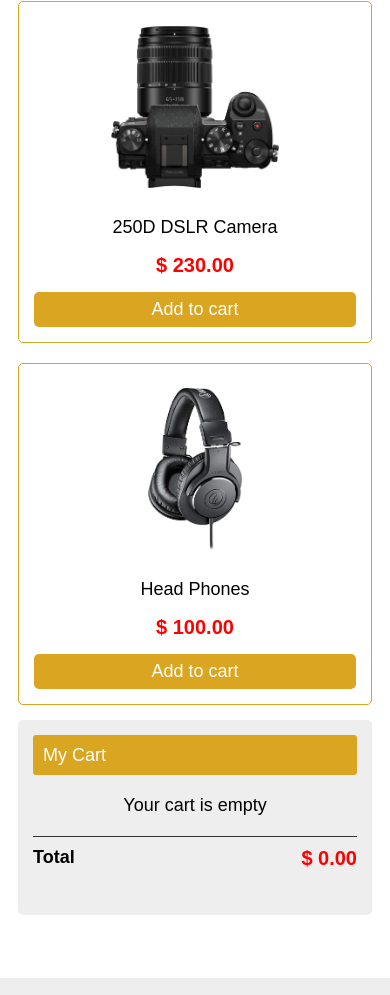
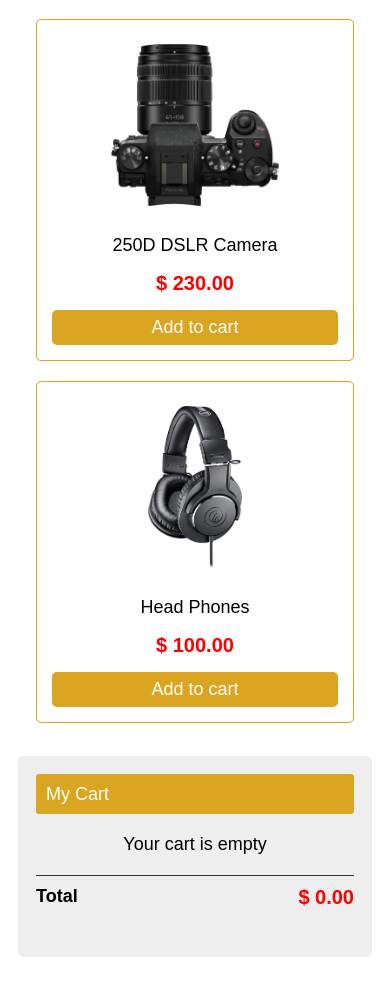
Before and after one commit to jdu214502/E-commerce-music, a plain HTML site: page addtocart.html in a window 390 px wide. Shown: the part 981-1976 px from the top of the page. Drawn offline with Linux system fonts and the light colour scheme.

Commit message:
style changed

```diff
--- a/addtocart.css
+++ b/addtocart.css
@@ -159,18 +159,20 @@ select:hover {
   display: flex;
   width: 100%;
   margin-bottom: 30px;
+  padding: 0 0.5rem;
 }
 #root {
   width: 75%;
   display: grid;
   grid-template-columns: repeat(3, 1fr);
   grid-gap: 20px;
+  padding: 1rem;
 }
 .sidebar {
   width: 25%;
   border-radius: 5px;
   background-color: #eee;
-  padding: 15px;
+  padding: 1rem;
   text-align: center;
 }
 .head {
@@ -317,6 +319,10 @@ button:hover {
   }
 }
 @media screen and (max-width: 490px) {
+  #root {
+    width: 100%;
+    grid-template-columns: repeat(1, 1fr);
+  }
   .navbar p {
     font-size: 16px;
   }
@@ -334,10 +340,6 @@ button:hover {
 }
 
 @media screen and (max-width: 390px) {
-  #root {
-    width: 100%;
-    grid-template-columns: repeat(1, 1fr);
-  }
   .dropdown {
     width: 80%;
     text-align: left;
```
